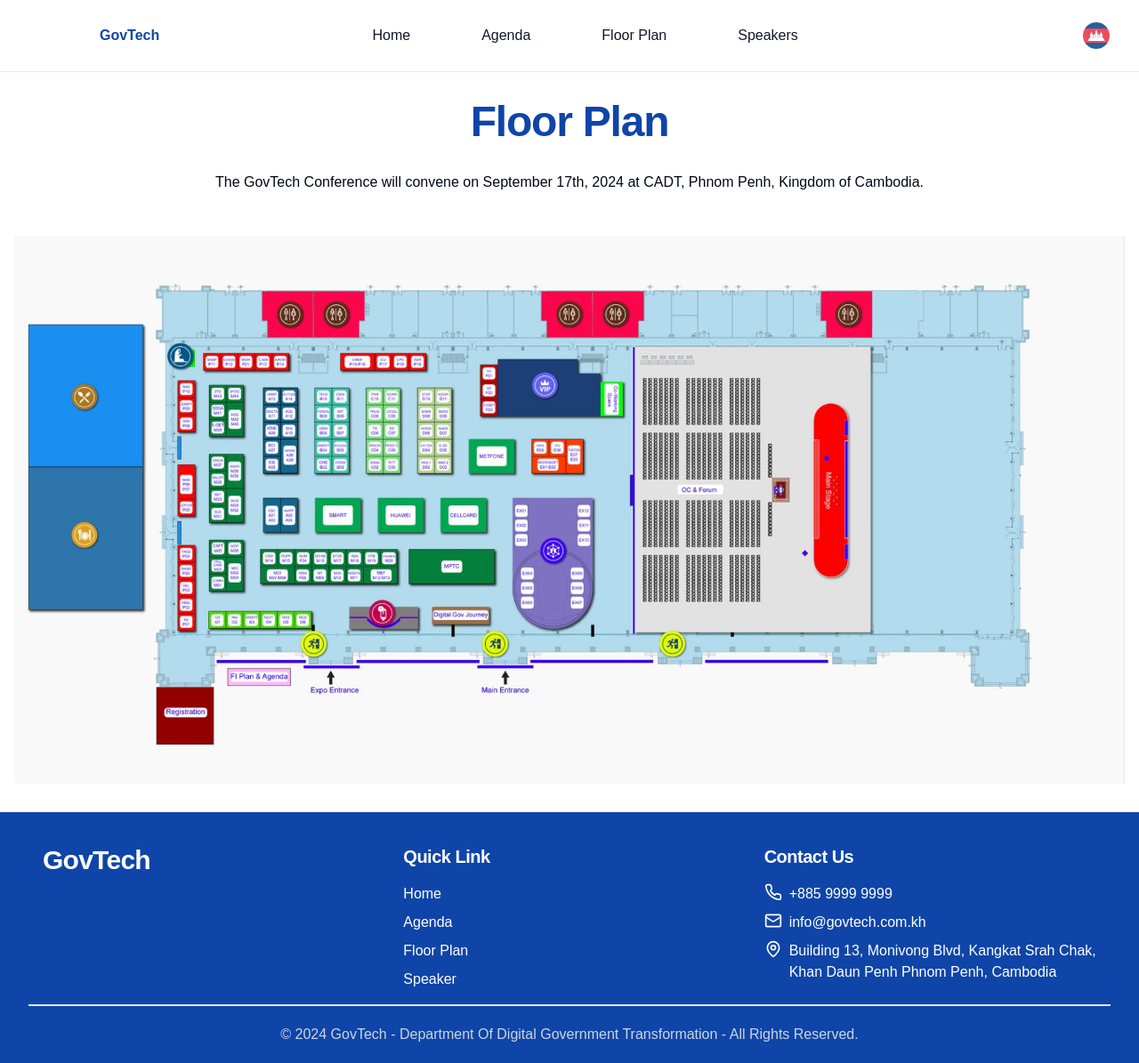
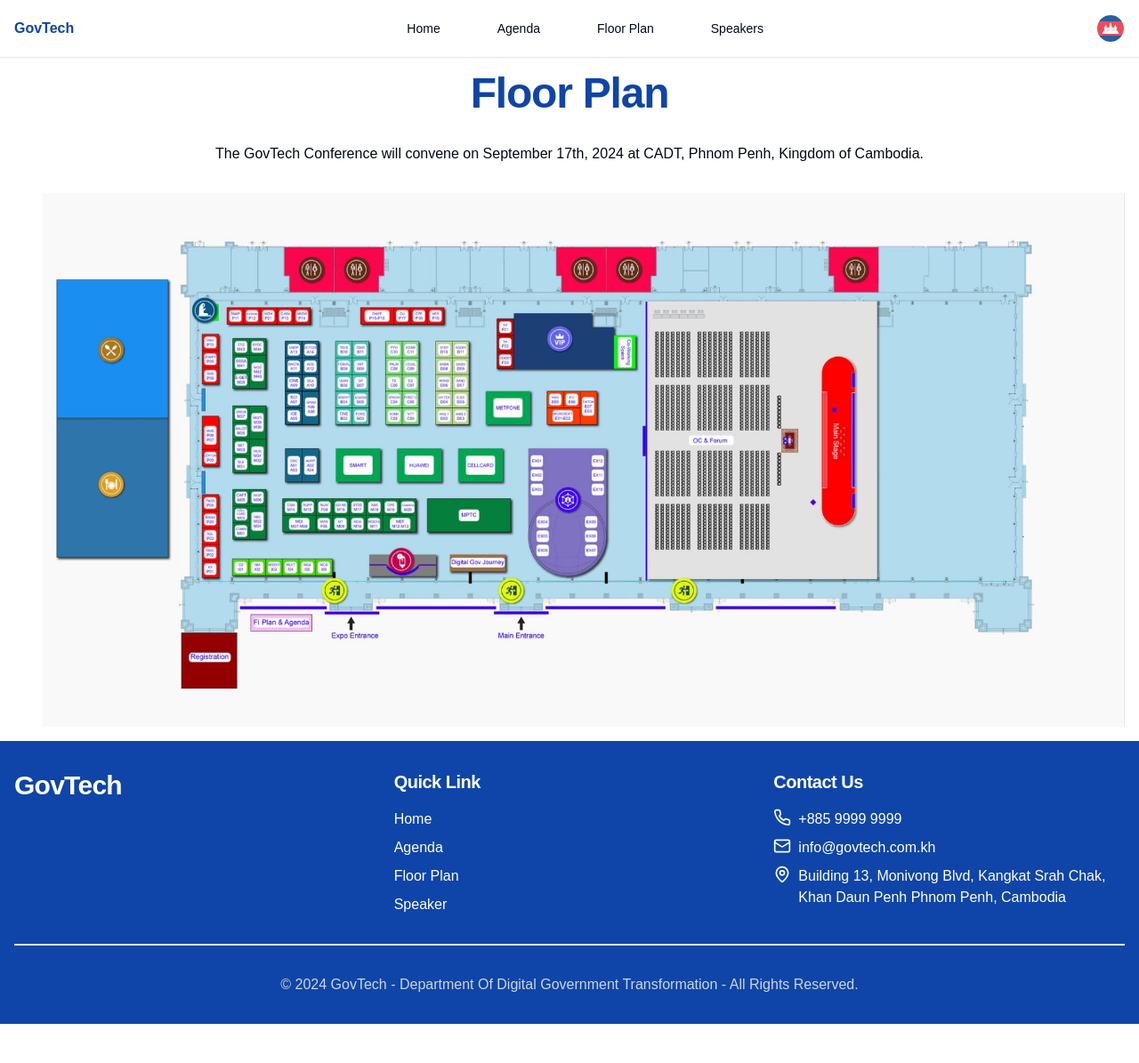
Before and after one commit to MPTCDITR/govtech-website, a Next.js app: page /en/floor-plan in a window 1280 px wide. Shown: the whole page at 89% size. After the commit the page ends 1151 px from the top, so only its background shows below. Built offline with nearby package versions, Linux system fonts and the light colour scheme; a web font is replaced by a local one.

Commit message:
feat: resolve conflicts

```diff
--- /dev/null
+++ b/app/[locale]/[...rest]/page.tsx
@@ -0,0 +1,5 @@
+import { notFound } from 'next/navigation';
+
+export default function CatchAllPage() {
+    notFound();
+}
--- a/app/[locale]/agenda/page.tsx
+++ b/app/[locale]/agenda/page.tsx
@@ -176,6 +176,11 @@ export default function Agenda() {
                     containing Lorem Ipsum passages, and more recently with desktop publishing
                     software like Aldus PageMaker including versions of Lorem Ipsum.
                 </Text>
+                <div className='container mx-auto py-5 text-center'>
+                    <a href='/NT.pdf'>
+                        <Button className='text-white'>Download Agenda</Button>
+                    </a>
+                </div>
                 <Text variant='body' className=' mt-8 '>
                     March 14, 2024
                 </Text>
--- a/app/[locale]/floor-plan/page.tsx
+++ b/app/[locale]/floor-plan/page.tsx
@@ -2,13 +2,17 @@ import TextElement from '@/components/TextElement';
 
 export default function FloorPlan() {
     return (
-        <main className='container flex flex-col items-center justify-between gap-8 p-4'>
-            <TextElement variant='heading' className='mt-4 text-primary'>
+        <main className='container flex flex-col items-center justify-between gap-8'>
+            <div className='w-full'>
+                <TextElement
+                    variant='heading'
+                    className='container mx-auto py-4 text-center text-primary'
+                >
                     Floor Plan
                 </TextElement>
-            <TextElement variant='body'>
-                The GovTech Conference will convene on September 17th, 2024 at CADT, Phnom Penh,
-                Kingdom of Cambodia.
+                <TextElement variant='body' className='container mx-auto px-4 py-4 text-center'>
+                    The GovTech Conference will convene on September 17th, 2024 at CADT, Phnom
+                    Penh, Kingdom of Cambodia.
                 </TextElement>
                 <img
                     key='govtech-2024-floor-plan'
@@ -16,6 +20,7 @@ export default function FloorPlan() {
                     alt='govtech-2024-floor-plan'
                     className='m-4'
                 />
+            </div>
         </main>
     );
 }
--- /dev/null
+++ b/app/[locale]/not-found.tsx
@@ -0,0 +1,30 @@
+import { Button } from '@/components/ui/button';
+import Link from 'next/link';
+
+export default function NotFoundPage() {
+    return (
+        <div
+            className='flex flex-col items-center justify-center bg-gradient-to-b from-gray-100 to-white text-center'
+            style={{ minHeight: '100vh' }}
+        >
+            <div className='rounded-lg p-4'>
+                <h1 className='text-9xl font-bold text-red-600'>404</h1>
+                <p className='mt-5 text-2xl font-light text-gray-800 md:text-3xl'>
+                    Oops! Page not found.
+                </p>
+                <p className='mt-2 text-gray-600'>
+                    The page you are looking for might have been removed or is temporarily
+                    unavailable.
+                </p>
+                <Button asChild>
+                    <Link
+                        href='/'
+                        className='mt-10 inline-block rounded px-6 py-3 text-sm text-white transition-colors duration-300 md:text-base'
+                    >
+                        Go back to Home Page
+                    </Link>
+                </Button>
+            </div>
+        </div>
+    );
+}
--- a/app/[locale]/page.tsx
+++ b/app/[locale]/page.tsx
@@ -34,7 +34,7 @@ export default function Home() {
                 >
                     Our Speakers
                 </TextElement>
-                <TextElement variant='body' className='mt-4 mb-10 text-center '>
+                <TextElement variant='body' className='container mx-auto mb-4 px-4 text-center'>
                     The GovTech Conference will convene on September 17th, 2024 at CADT, Phnom
                     Penh, Kingdom of Cambodia.
                 </TextElement>
@@ -55,7 +55,7 @@ export default function Home() {
                 >
                     Our Goals
                 </TextElement>
-                <TextElement variant='body' className='mt-4 mb-4 text-center md:mr-6 md:ml-6'>
+                <TextElement variant='body' className='container mx-auto mb-4 px-4 text-center'>
                     The GovTech Conference will convene on September 17th, 2024 at CADT, Phnom
                     Penh, Kingdom of Cambodia.
                 </TextElement>
--- a/app/[locale]/speakers/page.tsx
+++ b/app/[locale]/speakers/page.tsx
@@ -3,16 +3,19 @@ import SpeakerCardList from '@/components/speaker-card/speaker-card-list';
 
 export default function SpeakerPage() {
     return (
-        <main className='container mt-4 mb-8 flex justify-center'>
+        <main className='container flex flex-col items-center justify-between gap-8'>
             <div className='w-full'>
                 <div>
                     <TextElement
                         variant='heading'
-                        className='mt-4 mb-10 text-center text-primary'
+                        className='container mx-auto py-4 text-center text-primary'
                     >
                         Our Speakers
                     </TextElement>
-                    <TextElement variant='body' className='mt-4 mb-10 text-center '>
+                    <TextElement
+                        variant='body'
+                        className='container mx-auto px-4 py-4 text-center '
+                    >
                         The GovTech Conference will convene on September 17th, 2024 at CADT,
                         Phnom Penh, Kingdom of Cambodia.
                     </TextElement>
--- a/components/footer/Index.tsx
+++ b/components/footer/Index.tsx
@@ -5,9 +5,10 @@ import { QuickLink } from './QuickLink';
 
 export default function Footer() {
     return (
-        <footer className=' bg-primary px-8 pt-5 pb-5 text-white'>
-            <div className='flex grid list-none grid-cols-1 flex-col gap-8 p-4 md:grid-cols-3 lg:grid-cols-3'>
-                <div className='flex flex-col gap-4'>
+        <footer className='bg-primary py-8 text-white'>
+            <div className='container mx-auto px-4'>
+                <div className='grid grid-cols-1 gap-8 md:grid-cols-3'>
+                    <div className='space-y-4'>
                         <Link href='/'>
                             <Text variant='subheading'>GovTech</Text>
                         </Link>
@@ -19,11 +20,12 @@ export default function Footer() {
                         <Contact />
                     </div>
                 </div>
-            <div className='border ' />
-            <Text variant='body' className='mt-5 text-center text-slate-300'>
-                © 2024 GovTech - Department Of Digital Government Transformation - All Rights
-                Reserved.
+                <hr className='my-8 border border-white-600' />
+                <Text variant='body' className='text-center text-slate-300'>
+                    © 2024 GovTech - Department Of Digital Government Transformation - All
+                    Rights Reserved.
                 </Text>
+            </div>
         </footer>
     );
 }
--- a/components/navbar/mobile-navbar/nav-item.tsx
+++ b/components/navbar/mobile-navbar/nav-item.tsx
@@ -1,5 +1,6 @@
 import Link from 'next/link';
 
+import { SheetClose } from '@/components/ui/sheet';
 import { cn } from '@/lib/utils';
 
 interface NavItemProps {
@@ -12,13 +13,13 @@ export function NavItem({ href, children, className }: NavItemProps) {
     return (
         <li
             className={cn(
-                'rounded-md bg-background px-4 py-4 font-medium text-sm hover:bg-accent md:text-base',
+                'rounded-md bg-background px-4 py-4 font-medium text-sm hover:bg-primary hover:text-white md:text-base',
                 className,
             )}
         >
-            <Link prefetch={true} href={href}>
-                {children}
-            </Link>
+            <SheetClose asChild>
+                <Link href={href}>{children}</Link>
+            </SheetClose>
         </li>
     );
 }
--- a/components/navbar/navbar.tsx
+++ b/components/navbar/navbar.tsx
@@ -6,34 +6,43 @@ import { MobileNavBar } from './mobile-navbar/mobile-navbar';
 
 export async function NavBar() {
     const NavigationMenus = () => (
-        <div className='mx-6 flex hidden w-full items-center justify-center space-x-20 lg:flex '>
+        <nav className='hidden flex-row items-center space-x-10 lg:flex'>
             <Link href='/'>
-                <p className='text-gray-900 hover:text-primary'>Home</p>
+                <span className='rounded-md px-3 py-2 font-medium text-gray text-sm transition duration-500 ease-in-out hover:bg-primary hover:text-white'>
+                    Home
+                </span>
             </Link>
             <Link href='/agenda'>
-                <p className='text-gray-900 hover:text-primary'>Agenda</p>
+                <span className='rounded-md px-3 py-2 font-medium text-gray text-sm transition duration-500 ease-in-out hover:bg-primary hover:text-white'>
+                    Agenda
+                </span>
             </Link>
             <Link href='/floor-plan'>
-                <p className='text-gray-900 hover:text-primary'>Floor Plan</p>
+                <span className='rounded-md px-3 py-2 font-medium text-gray text-sm transition duration-500 ease-in-out hover:bg-primary hover:text-white'>
+                    Floor Plan
+                </span>
             </Link>
             <Link href='/speakers'>
-                <p className='text-gray-900 hover:text-primary'>Speakers</p>
+                <span className='rounded-md px-3 py-2 font-medium text-gray text-sm transition duration-500 ease-in-out hover:bg-primary hover:text-white'>
+                    Speakers
+                </span>
+            </Link>
+        </nav>
+    );
+
+    return (
+        <header className='sticky top-0 z-40 border-b bg-background py-4'>
+            <div className='container mx-auto px-4'>
+                <div className='flex items-center justify-between'>
+                    <div className='flex items-center'>
+                        <Link href='/'>
+                            <b className='text-primary'>GovTech</b>
                         </Link>
                     </div>
-    );
-    return (
-        <header className=' sticky top-0 z-40 border-b bg-background py-3 sm:flex sm:justify-between'>
-            <div className='relative flex h-14 w-full items-center justify-between px-4 lg:px-8'>
-                <div className=' flex h-14 w-full items-center text-center text-primary md:px-20'>
-                    <Link href='/'>
-                        <b>GovTech</b>
-                    </Link>
-                    <div className='mx-6 flex w-full items-center space-x-4'>
+                    <div className=' items-center justify-center'>
                         <NavigationMenus />
                     </div>
-                </div>
-
-                <div className='flex items-center text-white'>
+                    <div className='flex items-center'>
                         <LocaleSwitcher />
                         <Sheet>
                             <SheetTrigger>
@@ -42,7 +51,7 @@ export async function NavBar() {
                                     aria-label='Open mobile menu'
                                 />
                             </SheetTrigger>
-                        <SheetContent side='right' className='w-[300px] sm:w-[400px]'>
+                            <SheetContent side='right' className='w-[300px] md:w-[400px]'>
                                 <nav className='mt-3 flex flex-col gap-4'>
                                     <MobileNavBar />
                                 </nav>
@@ -50,6 +59,7 @@ export async function NavBar() {
                         </Sheet>
                     </div>
                 </div>
+            </div>
         </header>
     );
 }
--- a/components/supported-by/supported-by-section.tsx
+++ b/components/supported-by/supported-by-section.tsx
@@ -9,15 +9,17 @@ const images = [
 
 export const SupportedBySection = () => {
     return (
+        <div className='container mx-auto px-2'>
             <div className='grid list-none grid-cols-2 place-items-center gap-8 p-8 md:grid-cols-3 lg:grid-cols-6'>
                 {images.map((image, index) => (
                     <img
                         key={index}
                         src={image.src}
                         alt={image.alt}
-                    className='h-full max-h-36 rounded-full bg-white p-1'
+                        className='h-full max-h-36 rounded-full bg-white p-3'
                     />
                 ))}
             </div>
+        </div>
     );
 };
```
Also changed, not shown: components/navbar/data.tsx (+0 -8 lines). Lines whose indentation alone changed are shown as unchanged.
